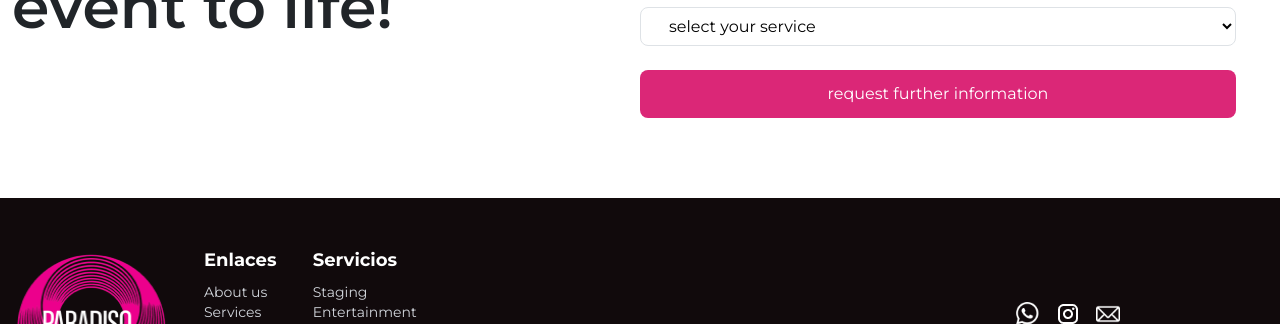
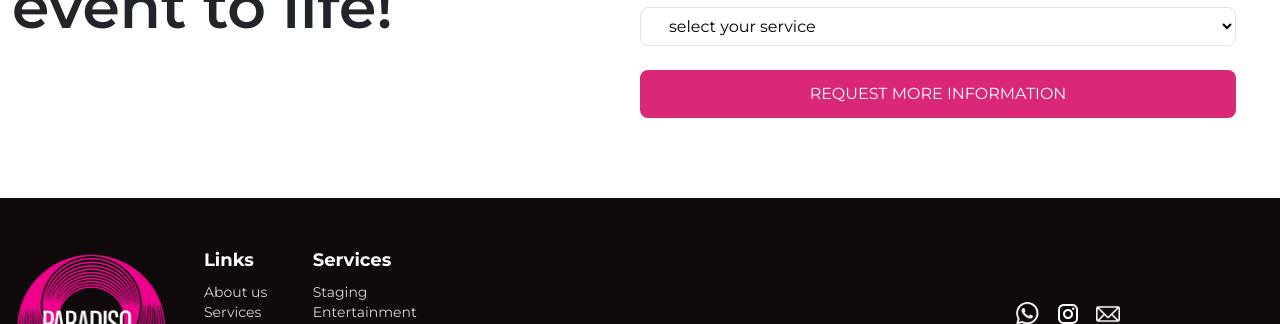
Before and after one commit to DigitalHorizonsStudio/paradisoMusic, a React (Vite) app in the folder paradisoMusic/: page / in a window 1280 px wide. Shown: the part 3360-3684 px from the top of the page. Built offline with nearby package versions, Linux system fonts and the light colour scheme.

Commit message:
palabras

```diff
--- a/paradisoMusic/src/components/Footer.jsx
+++ b/paradisoMusic/src/components/Footer.jsx
@@ -15,7 +15,7 @@ const Footer = () => {
                     <img src={ParadisoLogo} alt="Logo" className="w-40 h-40 mr-8 mb-4 xl:mb-0" />
                     </Link>
                     <div className="text-white">
-                        <h3 className="font-bold text-lg mb-2">Enlaces</h3>
+                        <h3 className="font-bold text-lg mb-2">Links</h3>
                         <ul className="list-none text-sm">
                             <li><Link to="/aboutus" className="text-gray-300 hover:text-white">About us</Link></li>
                             <li><Link to="/services" className="text-gray-300 hover:text-white">Services</Link></li>
@@ -24,7 +24,7 @@ const Footer = () => {
                         </ul>
                     </div>
                     <div className="text-white ml-8">
-                        <h3 className="font-bold text-lg mb-2">Servicios</h3>
+                        <h3 className="font-bold text-lg mb-2">Services</h3>
                         <ul className="list-none text-sm">
                             <li><Link to="/services/Staging" className="text-gray-300 hover:text-white">Staging</Link></li>
                             <li><Link to="/services/Entertainment" className="text-gray-300 hover:text-white">Entertainment</Link></li>
--- a/paradisoMusic/src/components/Form.jsx
+++ b/paradisoMusic/src/components/Form.jsx
@@ -129,7 +129,7 @@ export const Form = () => {
           className="w-full h-12 px-4 py-2 text-white bg-pink-600 rounded-lg hover:bg-pink-700 mt-4"
           disabled={loading}
         >
-          {loading ? 'Enviando...' : 'request further information'}
+          {loading ? 'Sending...' : 'REQUEST MORE INFORMATION'}
         </button>
       </form>
       {loading && (
```
